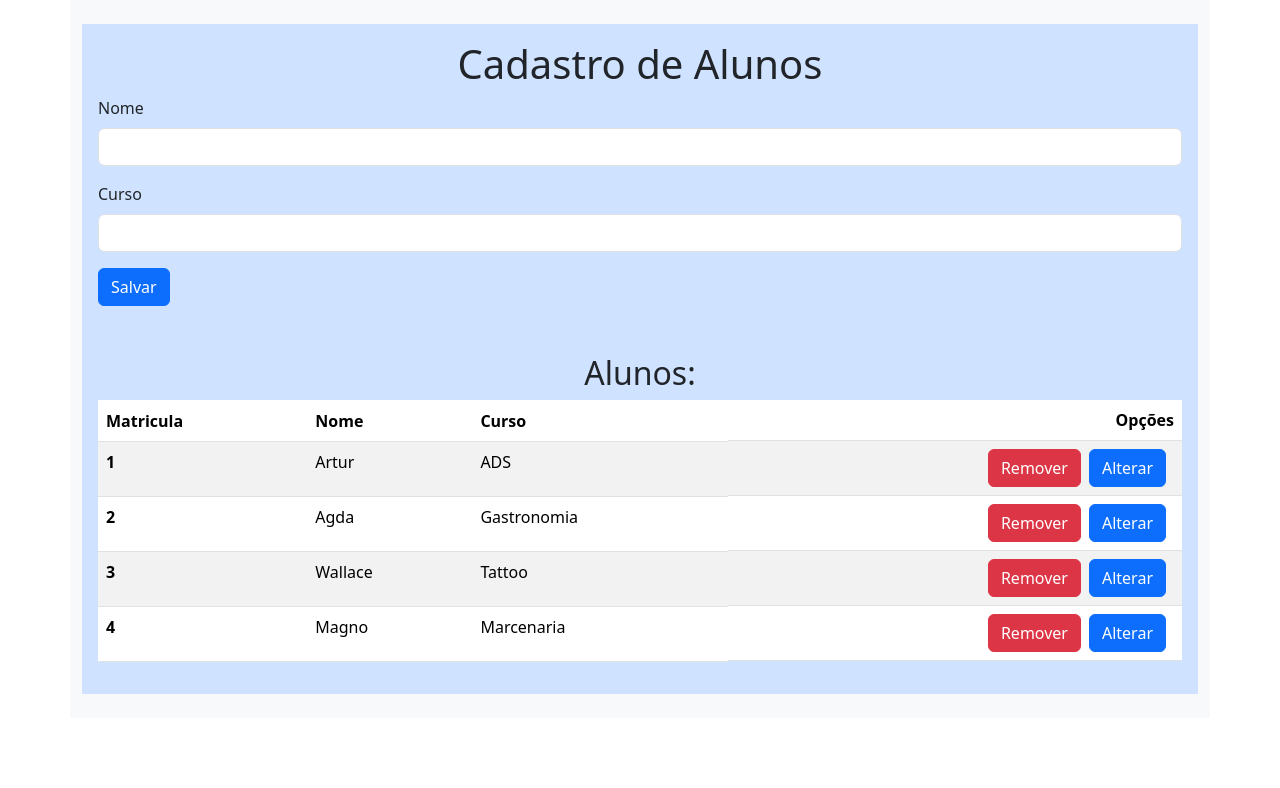
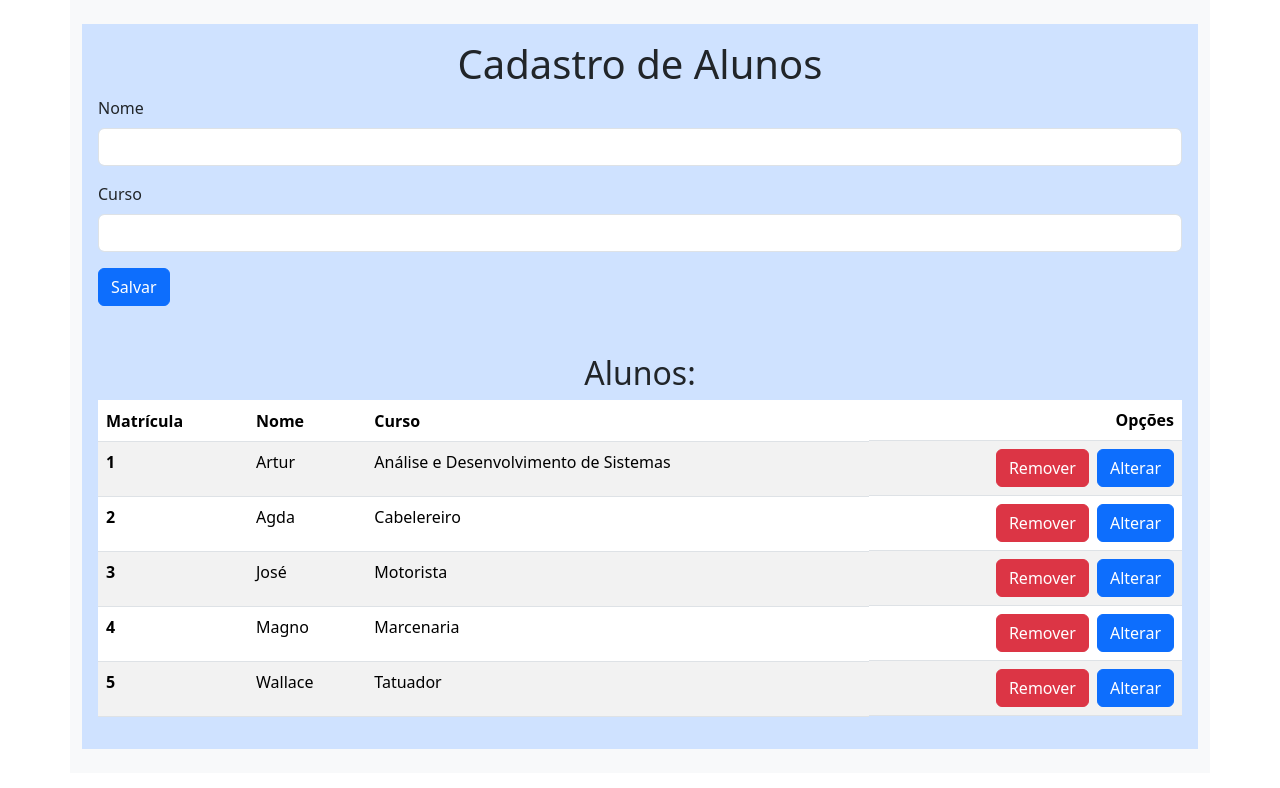
Before and after one commit to arturcardoso/cadastro-aluno, an Angular app: page / in a window 1280 px wide. Shown: the top 788 px of the page. Built offline with nearby package versions, Linux system fonts and the light colour scheme; data requests are answered from the project's data file.

Commit message:
validators

```diff
--- a/angular.json
+++ b/angular.json
@@ -102,5 +102,8 @@
         }
       }
     }
+  },
+  "cli": {
+    "analytics": "3df9fbbf-09f4-4def-bf50-dee60efda0c1"
   }
 }
--- a/db.json
+++ b/db.json
@@ -3,22 +3,27 @@
     {
       "id": 1,
       "name": "Artur",
-      "course": "ADS"
+      "course": "Análise e Desenvolvimento de Sistemas"
     },
     {
       "id": 2,
       "name": "Agda",
-      "course": "Gastronomia"
+      "course": "Cabelereiro"
     },
     {
       "id": 3,
-      "name": "Wallace",
-      "course": "Tattoo"
+      "name": "José",
+      "course": "Motorista"
     },
     {
       "id": 4,
       "name": "Magno",
       "course": "Marcenaria"
+    },
+    {
+      "id": 5,
+      "name": "Wallace",
+      "course": "Tatuador"
     }
   ]
 }
--- a/src/app/students/students.component.html
+++ b/src/app/students/students.component.html
@@ -2,25 +2,21 @@
   <div class="row">
     <div class="bg-primary-subtle p-3">
       <h1 class="text-center">Cadastro de Alunos</h1>
-        <form [formGroup]="formGroupStudents">
-
-
+      <form [formGroup]="formGroupStudent">
         <div class="mb-3">
           <label for="nome" class="form-label">Nome</label>
           <input type="text"
                  class="form-control"
-                  id="nome"
+                 id="name"
                  formControlName="name"
                  />
-            <small  *ngIf="submited && name.hasError('required')" class="text-danger">
+          <small *ngIf="submited && name.hasError('minlength')" class="text-danger">
+              * O nome tem que ter no mínimo 3 caracteres!
+          </small>
+          <small *ngIf="submited && name.hasError('required')" class="text-danger">
             * O nome é requirido!
         </small>
-            <small *ngIf="name.hasError('minlength')" class="text-danger">
-              * O nome deve ter no mínimo 3 caracteres!
-            </small>
-
         </div>
-
         <div class="mb-3">
           <label for="curso" class="form-label">Curso</label>
           <input type="text"
@@ -28,27 +24,25 @@
                  id="curso"
                  formControlName="course"
                  />
-            <small *ngIf="submited && course.hasError('required')" class="text-danger">
+          <small  *ngIf="submited &&  course.hasError('required')" class="text-danger">
                   * O curso é requirido!
           </small>
-
         </div>
-
-
-
-          <button type="salvar" class="btn btn-primary" (click)="save()">Salvar</button>
-
-
-
+        <button type="submit"
+                class="btn btn-primary"
+                (click)="save()"
+        >
+              Salvar
+        </button>
+      </form>
       <h2 class="mt-5 text-center">Alunos:</h2>
       <table class="table table-striped">
         <thead>
           <tr>
-                <th scope="col">Matricula</th>
+            <th scope="col">Matrícula</th>
             <th scope="col">Nome</th>
             <th scope="col">Curso</th>
             <th class="d-flex justify-content-end" scope="col">Opções</th>
-
           </tr>
         </thead>
         <tbody>
@@ -57,15 +51,16 @@
             <td>{{student.name}}</td>
             <td>{{student.course}}</td>
             <td class="d-flex justify-content-end">
-                  <button class="btn btn-danger me-2" (click)="delete(student)">Remover</button>
-                  <button class="btn btn-primary me-2" (click)="edit(student)">Alterar</button>
+               <button class="btn btn-danger me-2"
+                 (click)="delete(student)"
+               >Remover</button>
+               <button class="btn btn-primary"
+                 (click)="edit(student)"
+               >Alterar</button>
             </td>
           </tr>
-
         </tbody>
       </table>
-        </form>
-
     </div>
   </div>
 </div>
--- a/src/app/students/students.component.ts
+++ b/src/app/students/students.component.ts
@@ -9,11 +9,12 @@ import { StudentService } from '../student.service';
   styleUrl: './students.component.css'
 })
 export class StudentsComponent implements OnInit {
+
   students: Student[] = [];
-
-  formGroupStudents: FormGroup;
+  formGroupStudent: FormGroup;
   isEditing: boolean = false;
   submited: boolean = false;
+
 
   ngOnInit(): void {
     this.loadStudents();
@@ -23,65 +24,68 @@ export class StudentsComponent implements OnInit {
     this.service.getStudents().subscribe({
       next: data => this.students = data
     });
+
   }
 
+
   constructor(private formBuilder: FormBuilder,
-    private service: StudentService) {
-    this.formGroupStudents = formBuilder.group({
+    private service: StudentService
+  ) {
+    this.formGroupStudent = formBuilder.group({
       id: [''],
-      name: ['', [Validators.minLength(3), Validators.required]],
-      course: ['', [Validators.required]],
+      name: ['', [Validators.minLength(3),Validators.required]],
+      course: ['', [Validators.required]]
     });
-  }
+ }
 
 
   save() {
 
-    if (this.formGroupStudents.valid) {
+    this.submited = true;
+
+    if (this.formGroupStudent.valid) {
       if (this.isEditing) {
-        this.service.update(this.formGroupStudents.value).subscribe({
+        this.service.update(this.formGroupStudent.value).subscribe({
           next: () => {
             this.loadStudents();
             this.isEditing = false;
-            this.submited = true;
+            this.submited = false;
+
           }
         })
       }
-
       else {
-
-        this.service.save(this.formGroupStudents.value).subscribe({
-          next: (data) => {
+        this.service.save(this.formGroupStudent.value).subscribe({
+          next: data => {
             this.students.push(data);
             this.submited = false;
+
           }
-        })
+        });
       }
+      this.formGroupStudent.reset();
     }
-    this.formGroupStudents.reset()
   }
 
   delete(student: Student) {
     this.service.delete(student).subscribe({
       next: () => this.loadStudents()
-    })
+    });
   }
 
   edit(student: Student) {
-    this.formGroupStudents.setValue(student);
+    this.formGroupStudent.setValue(student);
     this.isEditing = true;
   }
 
   get name(): any {
-    return this.formGroupStudents.get("name");
+    return this.formGroupStudent.get("name");
   }
+
   get course(): any {
-    return this.formGroupStudents.get("course");
+    return this.formGroupStudent.get("course");
   }
 
 
 
-
-
-
 }
```
Lines whose indentation alone changed are shown as unchanged.
